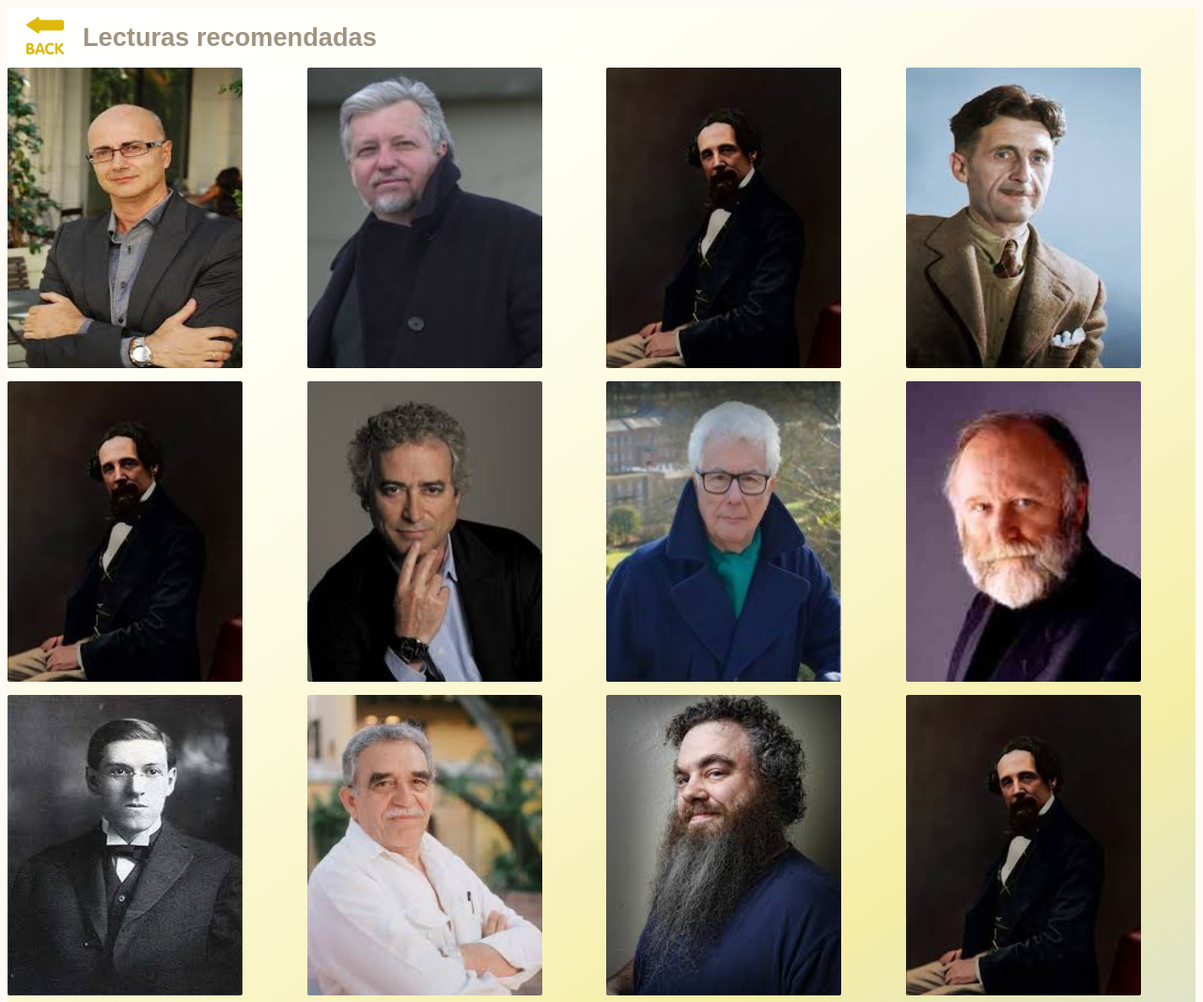
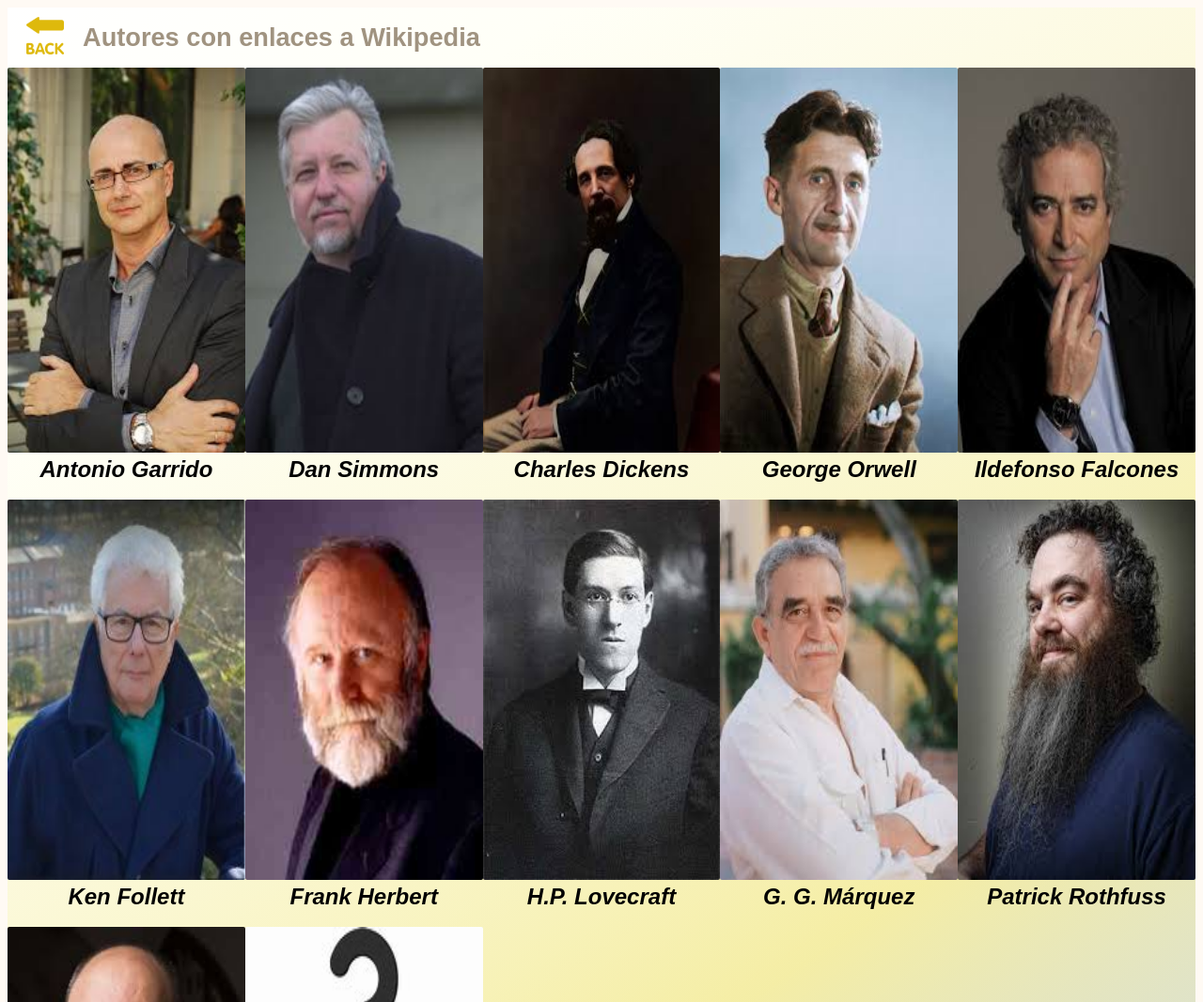
Before and after one commit to ElBotijo77/lenguaje-marcas, a plain HTML site: page pages/gallery.html in a window 1280 px wide. Shown: the top 1067 px of the page at 94% size. Drawn offline with Linux system fonts and the light colour scheme; a web font is replaced by a local one.

Commit message:
feat: finish gallery page

```diff
--- a/pages/gallery.html
+++ b/pages/gallery.html
@@ -12,7 +12,7 @@
         <div class="back-button">
             <a href="../index.html"><img class="small-icon" src="../assets/icon/back-arrow.png" alt="back"></a>
         </div>
-        <div class="title">Lecturas recomendadas </div>
+        <div class="title">Autores con enlaces a Wikipedia</div>
     </div>
 
     <!-- Contenido de la galería, mostrando los autores de los libros, de manera
@@ -20,20 +20,18 @@
         la página wikipedia -->
 
     <div class="gallery">
-        <div><a href="https://es.wikipedia.org/wiki/Antonio_Garrido_(escritor)"><img src="../assets/books/writers/antonio-garrido.jpg" alt="antonio-garrido"></a></div>
-        <div><a href="https://es.wikipedia.org/wiki/Dan_Simmons"><img src="../assets/books/writers/dan-simmons.jpg" alt="dan-simmons"></a></div>
-        <div><a href="https://es.wikipedia.org/wiki/dickens"><img src="../assets/books/writers/dickens.jpg" alt="charles-dickens"></a></div>
-        <div><a href="https://es.wikipedia.org/wiki/George_Orwell"><img src="../assets/books/writers/orwell.jpg" alt="george-orwell"></a></div>
-        <div><a href="https://es.wikipedia.org/wiki/dickens"><img src="../assets/books/writers/dickens.jpg" alt="charles-dickens"></a></div>
-        <div><a href="https://es.wikipedia.org/wiki/Ildefonso_Falcones"><img src="../assets/books/writers/falcones.jpg" alt=""></a></div>
-        <div><a href="https://es.wikipedia.org/wiki/Ken_Follett"><img src="../assets/books/writers/follet.jpg" alt="kent-follet"></a></div>
-        <div><a href="https://es.wikipedia.org/wiki/Frank_Herbert"><img src="../assets/books/writers/frank-herbert.jpg" alt="frank-herbert"></a></div>
-        <div><a href="https://es.wikipedia.org/wiki/H._P._Lovecraft"><img src="../assets/books/writers/lovecraft.jpg" alt="lovecraft"></a></div>
-        <div><a href="https://es.wikipedia.org/wiki/Gabriel_Garc%C3%ADa_M%C3%A1rquez"><img src="../assets/books/writers/marquez.jpg" alt="marquez"></a></div>
-        <div><a href="https://es.wikipedia.org/wiki/Patrick_Rothfuss"><img src="../assets/books/writers/rothfuss.jpg" alt="rothfuss"></a></div>
-        <div><a href="https://es.wikipedia.org/wiki/dickens"><img src="../assets/books/writers/dickens.jpg" alt="charles-dickens"></a></div>
-        <div><a href="https://es.wikipedia.org/wiki/Carlos_Ruiz_Zafon"><img src="../assets/books/writers/zafon.jpg" alt="carlos-ruiz-zafon"></a></div>
-        <div><a href="#"><img src="../assets/books/writers/mystery-man.jpg" alt="mystery-man"></a></div>
+        <div><a href="https://es.wikipedia.org/wiki/Antonio_Garrido_(escritor)"><img src="../assets/books/writers/antonio-garrido.jpg" alt="antonio-garrido"></a><div class="leyenda">Antonio Garrido</div></div>
+        <div><a href="https://es.wikipedia.org/wiki/Dan_Simmons"><img src="../assets/books/writers/dan-simmons.jpg" alt="dan-simmons"></a><div class="leyenda">Dan Simmons</div></div>
+        <div><a href="https://es.wikipedia.org/wiki/dickens"><img src="../assets/books/writers/dickens.jpg" alt="charles-dickens"></a><div class="leyenda">Charles Dickens</div></div>
+        <div><a href="https://es.wikipedia.org/wiki/George_Orwell"><img src="../assets/books/writers/orwell.jpg" alt="george-orwell"></a><div class="leyenda">George Orwell</div></div>
+        <div><a href="https://es.wikipedia.org/wiki/Ildefonso_Falcones"><img src="../assets/books/writers/falcones.jpg" alt=""></a><div class="leyenda">Ildefonso Falcones</div></div>
+        <div><a href="https://es.wikipedia.org/wiki/Ken_Follett"><img src="../assets/books/writers/follet.jpg" alt="kent-follet"></a><div class="leyenda">Ken Follett</div></div>
+        <div><a href="https://es.wikipedia.org/wiki/Frank_Herbert"><img src="../assets/books/writers/frank-herbert.jpg" alt="frank-herbert"></a><div class="leyenda">Frank Herbert</div></div>
+        <div><a href="https://es.wikipedia.org/wiki/H._P._Lovecraft"><img src="../assets/books/writers/lovecraft.jpg" alt="lovecraft"></a><div class="leyenda">H.P. Lovecraft</div></div>
+        <div><a href="https://es.wikipedia.org/wiki/Gabriel_Garc%C3%ADa_M%C3%A1rquez"><img src="../assets/books/writers/marquez.jpg" alt="marquez"></a><div class="leyenda">G. G. Márquez</div></div>
+        <div><a href="https://es.wikipedia.org/wiki/Patrick_Rothfuss"><img src="../assets/books/writers/rothfuss.jpg" alt="rothfuss"></a><div class="leyenda">Patrick Rothfuss</div></div>
+        <div><a href="https://es.wikipedia.org/wiki/Carlos_Ruiz_Zafon"><img src="../assets/books/writers/zafon.jpg" alt="carlos-ruiz-zafon"></a><div class="leyenda">Carlos Ruiz Zafón</div></div>
+        <div><a href="#"><img src="../assets/books/writers/mystery-man.jpg" alt="mystery-man"></a><div class="leyenda">Mystery Man</div></div>
     </div>
 
 </body>
--- a/styles/containers.css
+++ b/styles/containers.css
@@ -24,16 +24,43 @@ mediante flex o grid cuando sea conveniente*/
     gap: 20px;
 }
 
+/*Para tener el diseño responsivo de mantener una rejilla 2x6 inicial  sin
+utilizar un display: flex con la propiedad wrap, utilizaremos media queries
+para tener un control absoluto del comportamiento. De esta manera le decimos
+exactamente en que punto debe dividirse y que tiene que hacer cuando esto
+suceda.*/
+
 .gallery{
     display: grid;
-    grid-template-columns: repeat(4, 1fr);
-    grid-template-rows: repeat(4, 1fr);
+    grid-template-columns: repeat(6, 1fr);
+
+    row-gap: 50px;
 
     background: #d3dde3;
     background: linear-gradient(326deg, rgba(211, 221, 227, 1) 0%, rgba(242, 234, 143, 0.53) 30%, rgba(255, 255, 247, 1) 82%, rgba(255, 255, 255, 1) 100%);
+}
 
-    gap: 10px;
+/*Si la ventana baja de 1500px, la rejilla se tranforma en 5 columnas y asi
+secesivamente con las siguientes declaraciones*/
+
+@media (max-width: 1500px) {
+    .gallery {
+        grid-template-columns: repeat(5, 1fr);
+    }
 }
+
+@media (max-width: 1200px) {
+    .gallery {
+        grid-template-columns: repeat(4, 1fr);
+    }
+}
+
+@media (max-width: 900px) {
+    .gallery {
+        grid-template-columns: repeat(3, 1fr);
+    }
+}
+
 
 .table{
     border: 2px solid rgb(200, 162, 109);
--- a/styles/elements.css
+++ b/styles/elements.css
@@ -54,3 +54,13 @@ elementos de una lista, etc*/
 .no-padding{
     padding: 0;
 }
+
+/*Establecemos el estilo de la leyenda de las imagenes en galeria*/
+
+.leyenda{
+    text-align: center;
+    font-family: var(--font-macondo);
+    font-size: 1.5rem;
+    font-weight: 600;
+    font-style: italic;
+}
--- a/styles/media.css
+++ b/styles/media.css
@@ -19,7 +19,9 @@ table img{
 }
 
 .gallery img{
-    width: 250px;
-    height: 320px;
+    width: 100%;
+    min-width: 200px;
+    height: 100%;
+    min-height: 250px;
     border-radius: 2px;
 }
```
Also changed, not shown: pages/info.html (+18 -0 lines).
